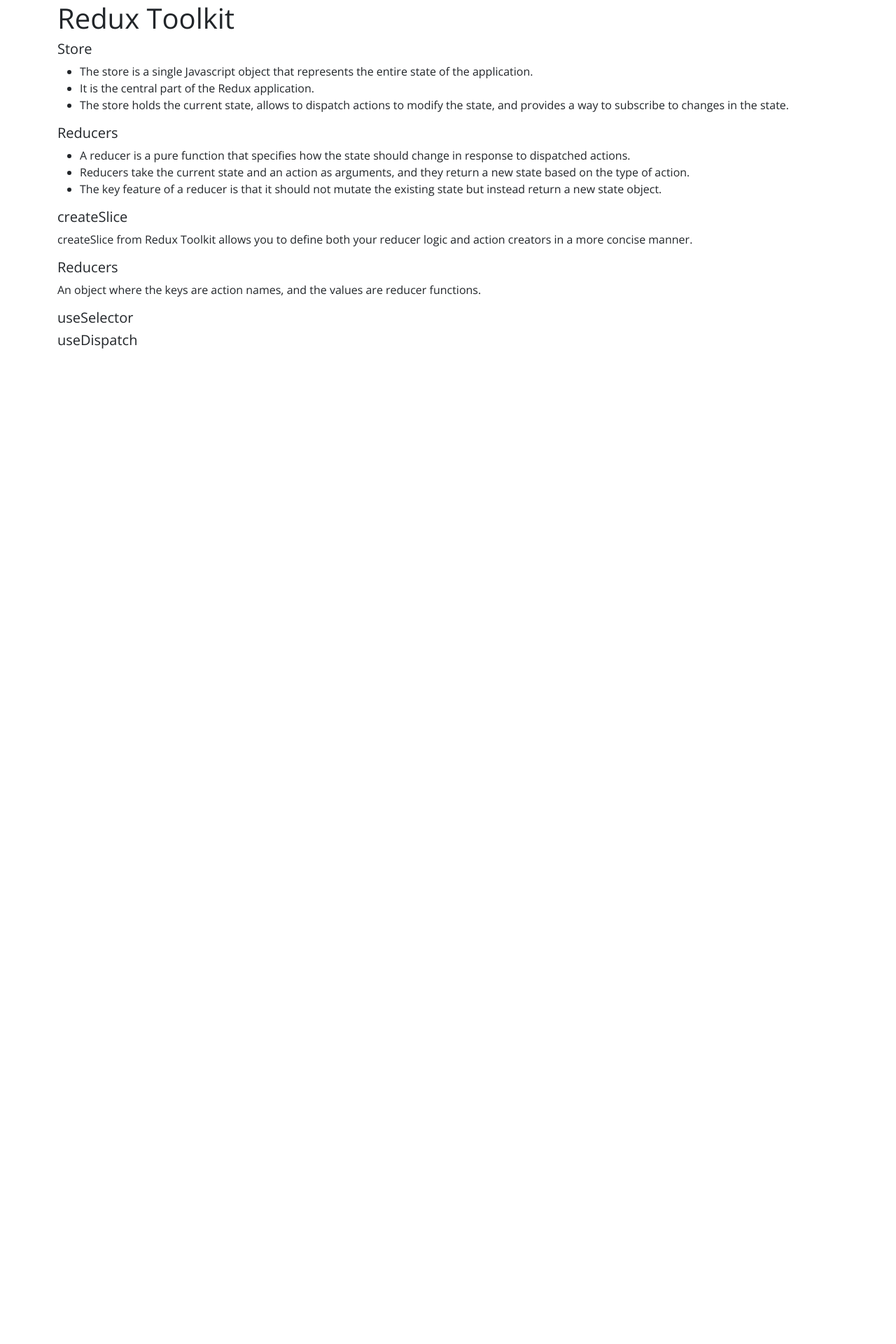
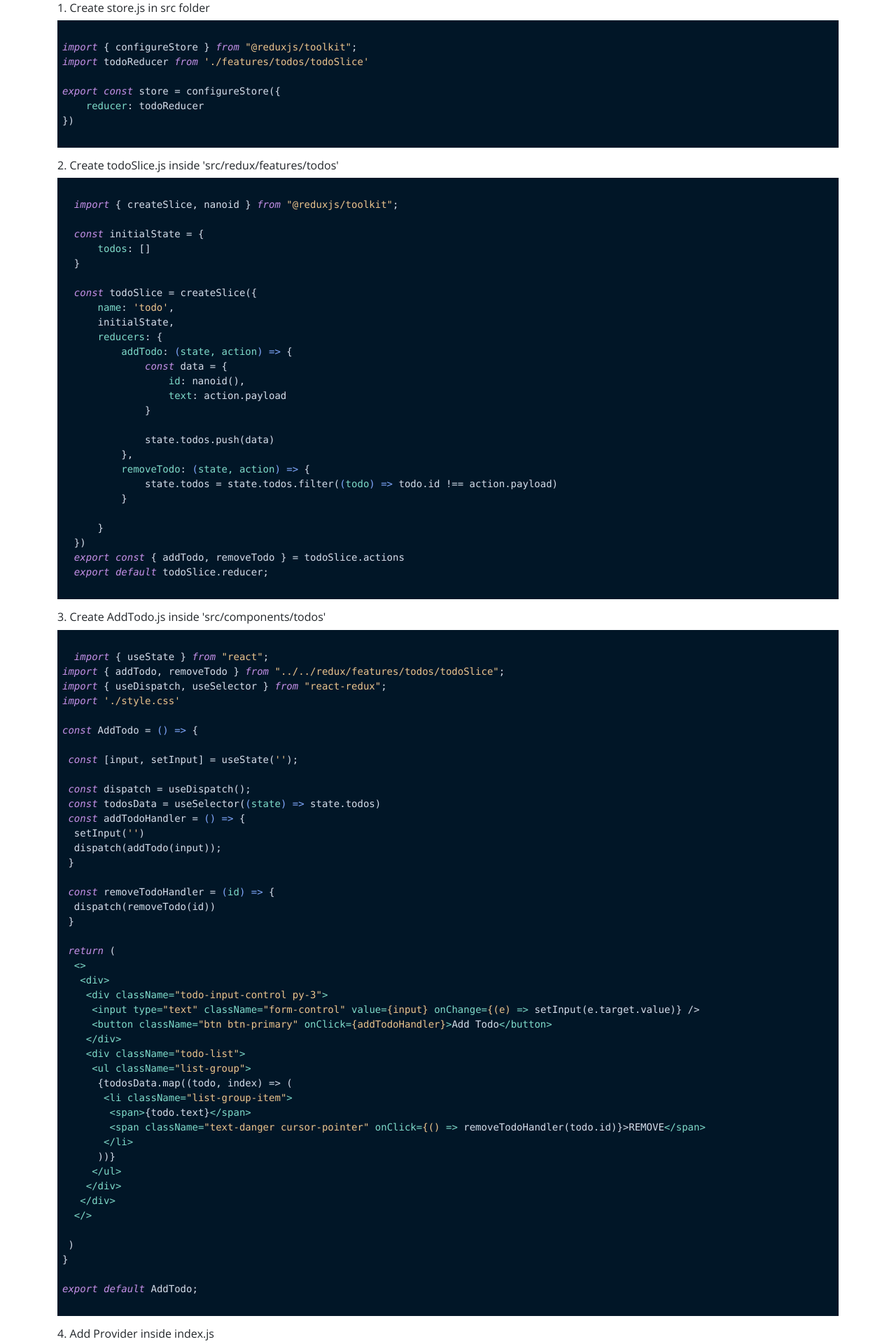
Before and after one commit to Ruchitha2018/Ruchitha-Blog, a React (Create React App) app: page /redux-toolkit in a window 1280 px wide. Shown: the part 140-2060 px from the top of the page at 70% size. Before the commit the page ends 800 px from the top, so only its background shows below. Built offline with nearby package versions, Linux system fonts and the light colour scheme.

Commit message:
Redux Toolkit

```diff
--- a/src/components/ReduxToolkit.js
+++ b/src/components/ReduxToolkit.js
@@ -1,7 +1,117 @@
 import { Link } from "react-router-dom"
 import AddTodo from "./todos/AddTodo"
+import JSCode from "./common/JSCode"
 
 const ReduxToolkit = () => {
+
+  const code1 = `
+import { configureStore } from "@reduxjs/toolkit";
+import todoReducer from './features/todos/todoSlice'
+
+export const store = configureStore({
+    reducer: todoReducer
+})
+  `
+
+  const code2 = `
+  import { createSlice, nanoid } from "@reduxjs/toolkit";
+
+  const initialState = {
+      todos: []
+  }
+
+  const todoSlice = createSlice({
+      name: 'todo',
+      initialState,
+      reducers: {
+          addTodo: (state, action) => {
+              const data = {
+                  id: nanoid(),
+                  text: action.payload
+              }
+
+              state.todos.push(data)
+          },
+          removeTodo: (state, action) => {
+              state.todos = state.todos.filter((todo) => todo.id !== action.payload)
+          }
+
+      }
+  })
+  export const { addTodo, removeTodo } = todoSlice.actions
+  export default todoSlice.reducer;
+  `
+
+  const code3 = `
+  import { useState } from "react";
+import { addTodo, removeTodo } from "../../redux/features/todos/todoSlice";
+import { useDispatch, useSelector } from "react-redux";
+import './style.css'
+
+const AddTodo = () => {
+
+ const [input, setInput] = useState('');
+
+ const dispatch = useDispatch();
+ const todosData = useSelector((state) => state.todos)
+ const addTodoHandler = () => {
+  setInput('')
+  dispatch(addTodo(input));
+ }
+
+ const removeTodoHandler = (id) => {
+  dispatch(removeTodo(id))
+ }
+
+ return (
+  <>
+   <div>
+    <div className="todo-input-control py-3">
+     <input type="text" className="form-control" value={input} onChange={(e) => setInput(e.target.value)} />
+     <button className="btn btn-primary" onClick={addTodoHandler}>Add Todo</button>
+    </div>
+    <div className="todo-list">
+     <ul className="list-group">
+      {todosData.map((todo, index) => (
+       <li className="list-group-item">
+        <span>{todo.text}</span>
+        <span className="text-danger cursor-pointer" onClick={() => removeTodoHandler(todo.id)}>REMOVE</span>
+       </li>
+      ))}
+     </ul>
+    </div>
+   </div>
+  </>
+
+ )
+}
+
+export default AddTodo;
+  `
+const code4 = `
+import React from 'react';
+import ReactDOM from 'react-dom/client';
+import './index.css';
+import App from './App';
+import reportWebVitals from './reportWebVitals';
+
+
+import { Provider } from 'react-redux';
+import { store } from './redux/store';
+
+const root = ReactDOM.createRoot(document.getElementById('root'));
+root.render(
+  <Provider store={store}>
+      <App />
+  </Provider>
+);
+
+// If you want to start measuring performance in your app, pass a function
+// to log results (for example: reportWebVitals(console.log))
+// or send to an analytics endpoint. Learn more: https://bit.ly/CRA-vitals
+reportWebVitals();
+
+`
   return (
     <>
       <div className="container py-3">
@@ -12,39 +122,21 @@
         </div>
         <div className="row align-items-center justify-content-center">
           <div className="col-lg-12">
-            <h1>Redux Toolkit</h1>
             <div>
-              <div>
-                <h5>Store</h5>
-                <ul>
-                  <li>The store is a single Javascript object that represents the entire state of the application.</li>
-                  <li>It is the central part of the Redux application. </li>
-                  <li>The store holds the current state, allows to dispatch actions to modify the state, and provides a way to subscribe to changes in the state.
-                  </li>
-                </ul>
+              <h6>1. Create store.js in src folder</h6>
+              <JSCode code={code1} />
             </div>
             <div>
-                <h5>Reducers</h5>
-                <ul>
-                  <li>A reducer is a pure function that specifies how the state should change in response to dispatched actions.</li>
-                  <li>Reducers take the current state and an action as arguments, and they return a new state based on the type of action.</li>
-                  <li>The key feature of a reducer is that it should not mutate the existing state but instead return a new state object.</li>
-                </ul>
+              <h6>2. Create todoSlice.js inside 'src/redux/features/todos' </h6>
+              <JSCode code={code2} />
             </div>
             <div>
-                <h5>createSlice</h5>
-                <p>createSlice from Redux Toolkit allows you to define both your reducer logic and action creators in a more concise manner.</p>
+              <h6>3. Create AddTodo.js inside 'src/components/todos' </h6>
+              <JSCode code={code3} />
             </div>
             <div>
-                <h5>Reducers</h5>
-                <p>An object where the keys are action names, and the values are reducer functions.</p>
-              </div>
-              <div>
-                <h5>useSelector</h5>
-              </div>
-              <div>
-                <h5>useDispatch</h5>
-              </div>
+              <h6>4. Add Provider inside index.js</h6>
+              <JSCode code={code4} />
             </div>
           </div>
         </div>
```
Also changed, not shown: 1 other file (tests, documents, lock files or other folders). Lines whose indentation alone changed are shown as unchanged.
